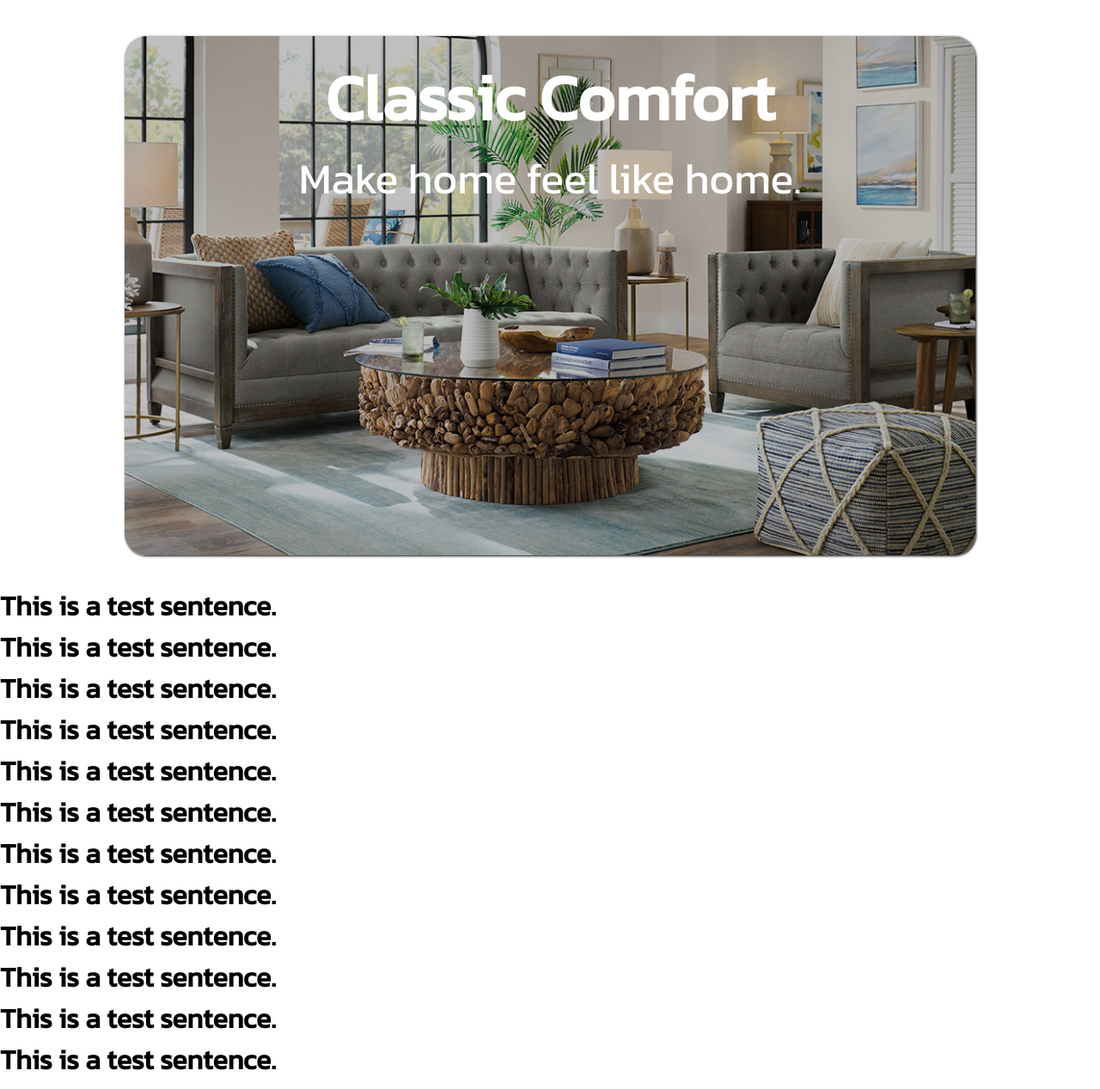
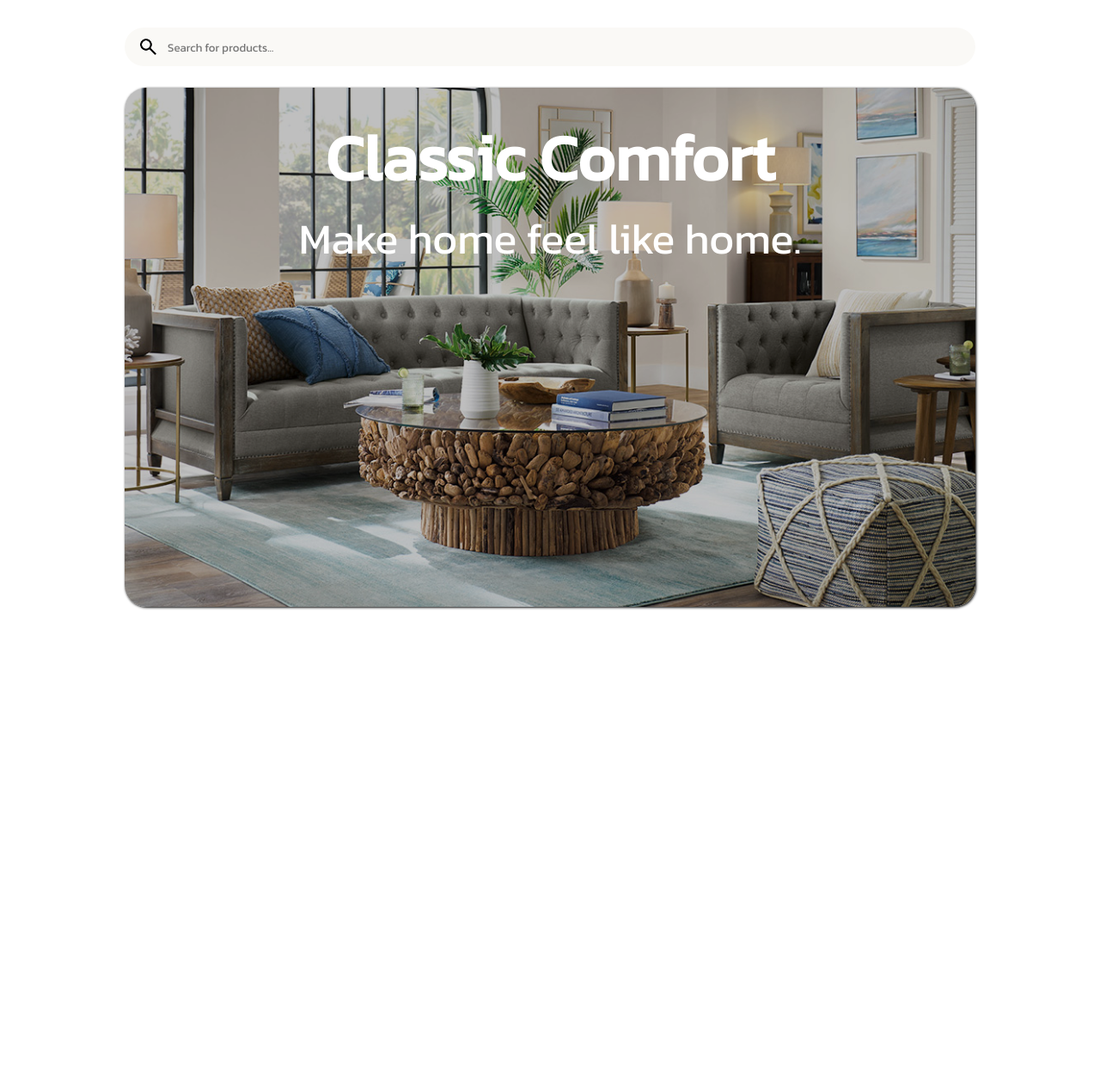
Before and after one commit to MIKNSJ/structure, a plain HTML site: page index.html in a window 1280 px wide. Shown: the part 68-1335 px from the top of the page at 86% size. After the commit the page ends 800 px from the top, so only its background shows below. Drawn offline with Linux system fonts and the light colour scheme.

Commit message:
init search box and update favicon color

```diff
--- a/index.html
+++ b/index.html
@@ -57,7 +57,18 @@
                 <div class = "barrier"></div>
             </div>
 
-            <div id = "mn-hero-con02" class = "container">
+            <div id = "mn-search-con02" class = "container">
+                <div id = "search_box" class = "search__box">
+                    <img src = "assets/search.png" alt = "search" id = "search">
+                    <input type = "text" placeholder = "Search for products..." id = "search_input" class = "search__input"/>
+                </div>
+            </div>
+
+            <div id = "mn-br-con04">
+                <div class = "barrier"></div>
+            </div>
+
+            <div id = "mn-hero-con05" class = "container">
                 <div id = hero class = "hero_">
                     <img src = "assets/hero.png" alt = "hero_pic" id = "hero_pic" class = "hero__pic">
 
@@ -68,35 +79,9 @@
                 </div>
             </div>
 
-            <div id = "mn-br-con03">
+            <div id = "mn-br-con06">
                 <div class = "barrier"></div>
             </div>
-
-            <h1 class = "test"> This is a test sentence. </h1>
-            <h1 class = "test"> This is a test sentence. </h1>
-            <h1 class = "test"> This is a test sentence. </h1>
-            <h1 class = "test"> This is a test sentence. </h1>
-            <h1 class = "test"> This is a test sentence. </h1>
-            <h1 class = "test"> This is a test sentence. </h1>
-            <h1 class = "test"> This is a test sentence. </h1>
-            <h1 class = "test"> This is a test sentence. </h1>
-            <h1 class = "test"> This is a test sentence. </h1>
-            <h1 class = "test"> This is a test sentence. </h1>
-            <h1 class = "test"> This is a test sentence. </h1>
-            <h1 class = "test"> This is a test sentence. </h1>
-            <h1 class = "test"> This is a test sentence. </h1>
-            <h1 class = "test"> This is a test sentence. </h1>
-            <h1 class = "test"> This is a test sentence. </h1>
-            <h1 class = "test"> This is a test sentence. </h1>
-            <h1 class = "test"> This is a test sentence. </h1>
-            <h1 class = "test"> This is a test sentence. </h1>
-            <h1 class = "test"> This is a test sentence. </h1>
-            <h1 class = "test"> This is a test sentence. </h1>
-            <h1 class = "test"> This is a test sentence. </h1>
-            <h1 class = "test"> This is a test sentence. </h1>
-            <h1 class = "test"> This is a test sentence. </h1>
-            <h1 class = "test"> This is a test sentence. </h1>
-            <h1 class = "test"> This is a test sentence. </h1>
         </main>
     </body>
 <html>
--- a/styles.css
+++ b/styles.css
@@ -132,12 +132,34 @@ header {
     pointer-events: none;
 }
 
+#search_box {
+    display: flex;
+    align-items: center;
+    gap: 10px;
+    background-color: #FAF9F6;
+    border-radius: 25px;
+    padding: 10px 15px;
+    margin: 0 5%;
+}
+
+#search {
+    width: 25px;
+    height: 25px;
+}
+
+#search_input {
+    width: 100%;
+    background-color: #FAF9F6;
+    border: none;
+    outline: none;
+}
+
 #hero {
     position: relative;
     display: flex;
     flex-direction: column;
     align-items: center;
-    padding: 10px 5%;
+    padding: 0 5%;
 }
 
 #hero_pic {
```
Also changed, not shown: assets/favicon.ico.
